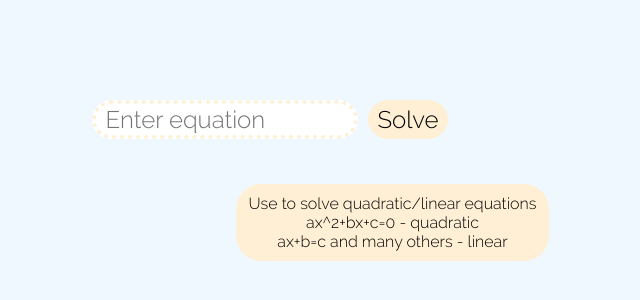
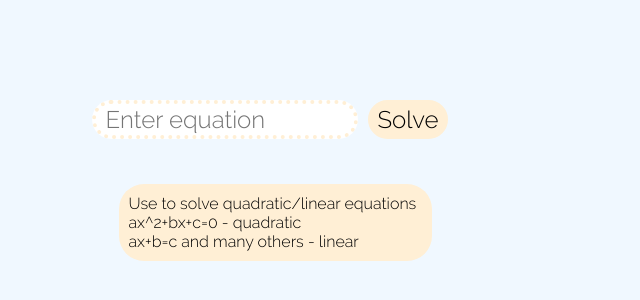
Before and after one commit to idealasgas/client, a React (Create React App) app: page / in a window 1280 px wide. Shown: the part 110-410 px from the top of the page, without its empty margins (365-1005 px from the left). Built offline with nearby package versions, Linux system fonts and the light colour scheme.

Commit message:
Fix styles

```diff
--- a/src/App.css
+++ b/src/App.css
@@ -1,6 +1,8 @@
 .App {
-  text-align: center;
+  display: flex;
+  flex-direction: column;
   margin-top: 200px;
+  align-items: center;
 }
 
 .App-logo {
@@ -73,6 +75,9 @@
 .Solution {
   font-family: 'Raleway-Light';
   font-size: x-large;
+  background-color: papayawhip;
+  border-radius: 25px;
+  padding: 0px 10px;
 }
 
 body {
@@ -88,7 +93,6 @@ body {
   padding-bottom: 10px;
   padding-right: 10px;
   padding-left: 10px;
-  margin-left: 601px;
   margin-top: 35px;
 }
 
--- a/src/App.js
+++ b/src/App.js
@@ -51,8 +51,10 @@ class App extends React.Component {
   render() {
     return (
       <div className="App">
-        <input className='Input' placeholder="Enter equation" value={this.state.value} type="text" onChange={this.handleChange} data-testid="input-text" />
-        <button onClick={this.handleClick} data-testid="button" className="Button">Solve</button>
+        <div>
+          <input className='Input' placeholder="Enter equation" value={this.state.value} type="text" onChange={this.handleChange} data-testid="input-text" />
+          <button onClick={this.handleClick} data-testid="button" className="Button">Solve</button>
+        </div>
         {this.state.loading ? <Loading /> : <div className="Solution" data-testid="answer">{this.state.solution}</div>}
         <Disclaimer />
       </div>
```
